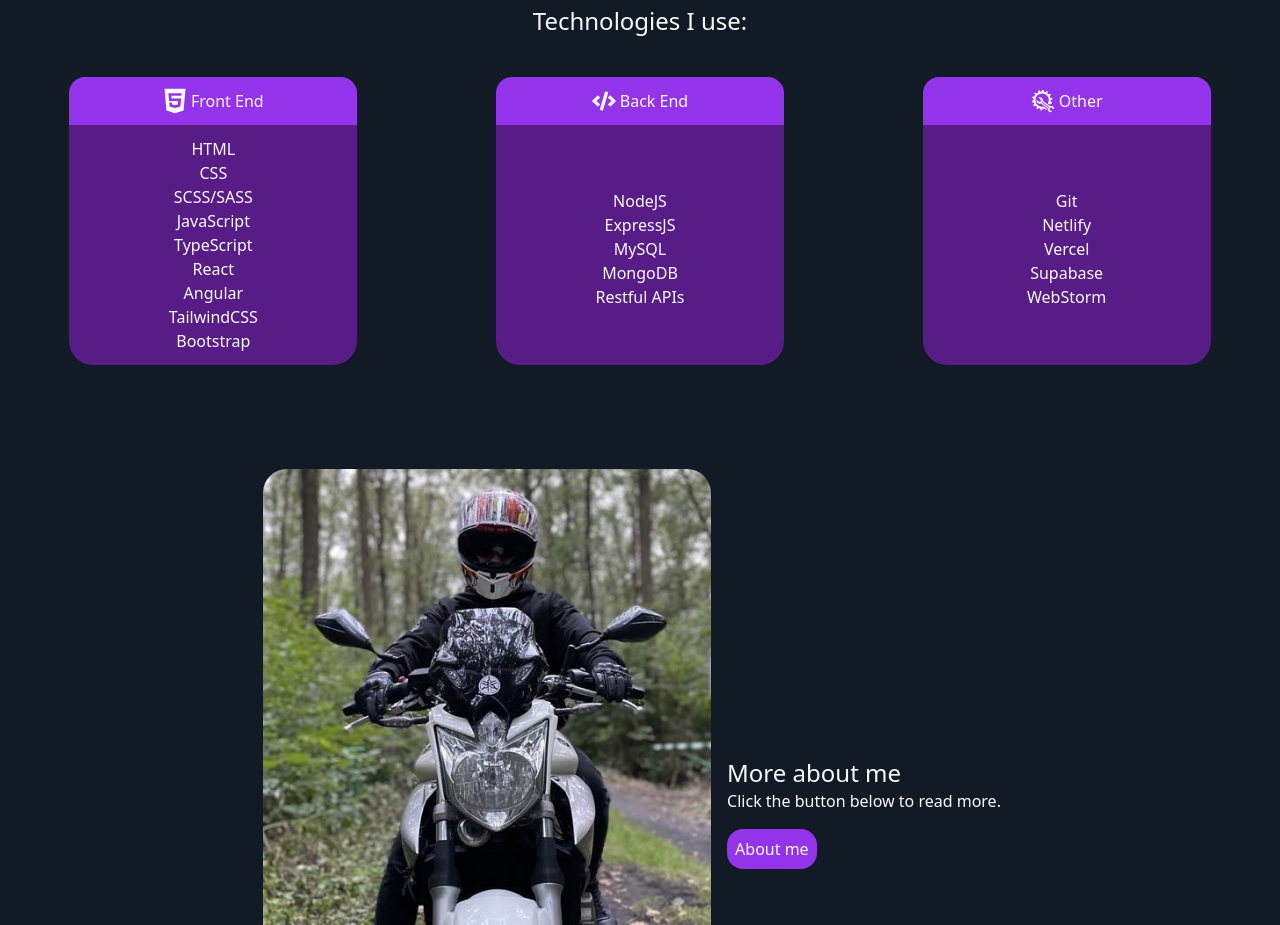
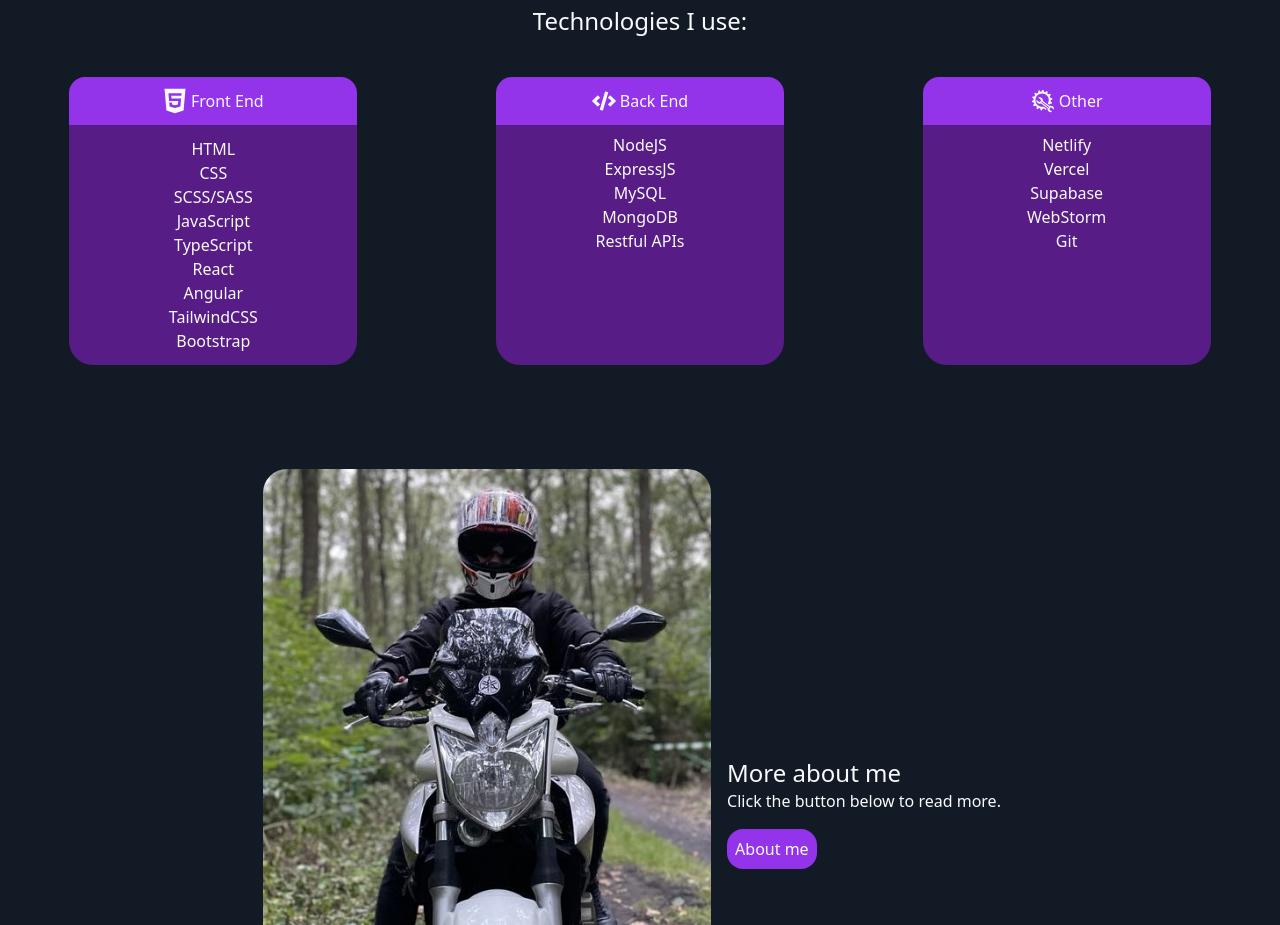
Before and after one commit to Mateusz627/Portfolio-page, a React (Vite) app: page / in a window 1280 px wide. Shown: the part 840-1765 px from the top of the page. Built offline with nearby package versions, Linux system fonts and the light colour scheme; a web font is replaced by a local one.

Commit message:
update cards component

```diff
--- a/src/components/Cards.jsx
+++ b/src/components/Cards.jsx
@@ -41,7 +41,7 @@ function Cards() {
               <FaCode className="size-7 pr-1" />
               <h2>Back End</h2>
             </div>
-            <div className="text-center h-60 pt-2 flex flex-col justify-center content-center">
+            <div className="text-center h-60 pt-2 flex flex-col">
               <p>NodeJS</p>
               <p>ExpressJS</p>
               <p>MySQL</p>
@@ -57,12 +57,12 @@ function Cards() {
               <GiAutoRepair className="size-7 pr-1" />
               <h2>Other</h2>
             </div>
-            <div className="text-center h-60 pt-2 flex flex-col justify-center content-center">
-              <p>Git</p>
+            <div className="text-center h-60 pt-2 flex flex-col">
               <p>Netlify</p>
               <p>Vercel</p>
               <p>Supabase</p>
               <p>WebStorm</p>
+              <p>Git</p>
             </div>
           </div>
         </div>
--- a/src/components/subpages/projects/modals/ModalSpotify.jsx
+++ b/src/components/subpages/projects/modals/ModalSpotify.jsx
@@ -7,6 +7,10 @@ import spotify5 from "../../../../assets/spotifycloneSc/spotify5.png";
 
 const ModalSpotify = ({ open, onClose }) => {
   if (!open) return null;
+
+  open
+    ? (document.body.style.overflow = "hidden")
+    : (document.body.style.overflow = "auto");
 
   return (
     <div
```
